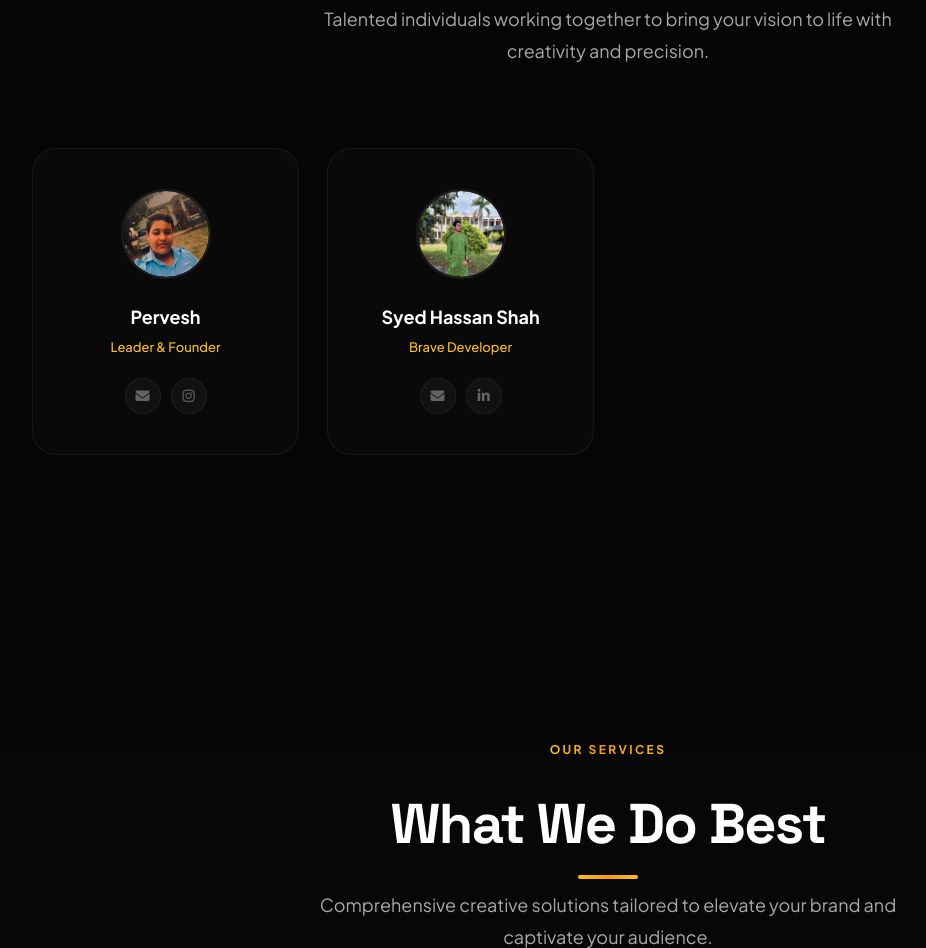
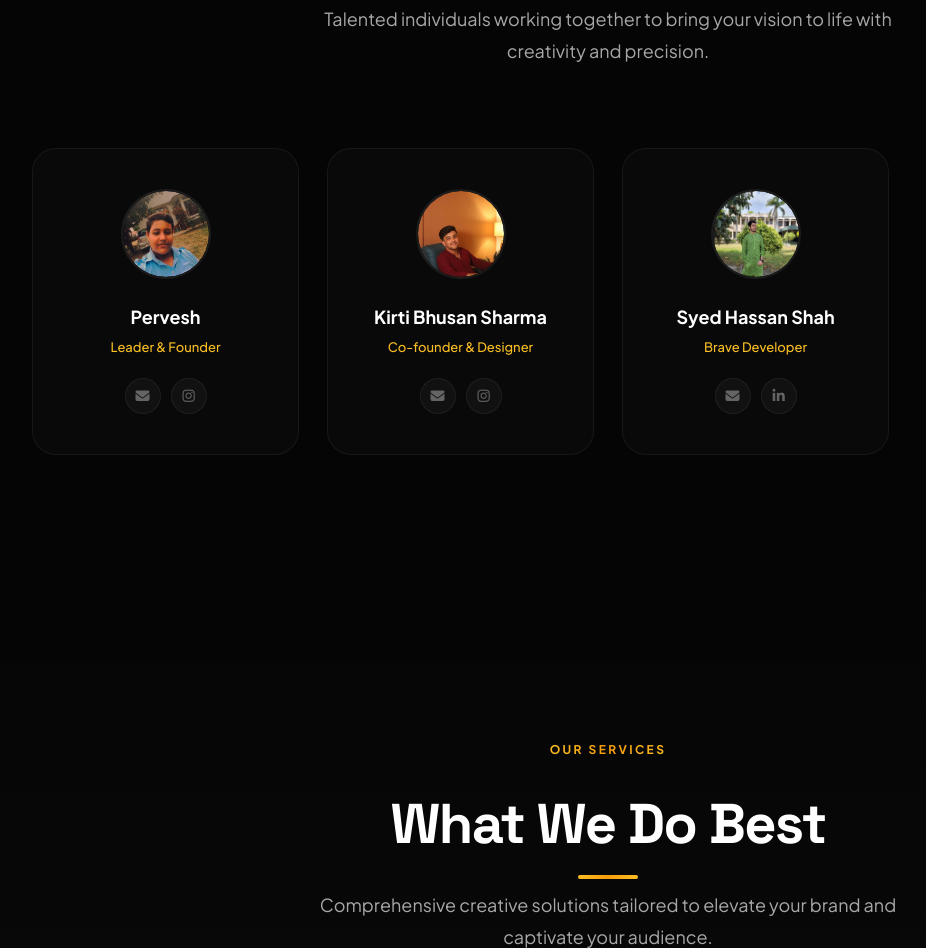
Before and after one commit to SyedHasanHussainShah/Start, a plain HTML site: page index.html in a window 1280 px wide. Shown: the part 2025-2973 px from the top of the page, without its empty margins (32-958 px from the left). Drawn offline with Linux system fonts and the light colour scheme.

Commit message:
Updated project files

```diff
--- a/index.html
+++ b/index.html
@@ -2200,6 +2200,17 @@
                     <div class="team-socials">
                         <a href="mailto:pervesh117@gmail.com" class="team-social magnetic" aria-label="Email"><i class="fas fa-envelope"></i></a>
                         <a href="https://instagram.com/pervesh_cs" target="_blank" class="team-social magnetic" aria-label="Instagram"><i class="fab fa-instagram"></i></a>
+                    </div>
+                </div>
+                <div class="team-card reveal tilt" data-tilt>
+                    <div class="team-avatar">
+                        <img src="images/kirti.jpg" alt="Kirti Bhusan Sharma" style="width: 100%; height: 100%; border-radius: 50%; object-fit: cover;">
+                    </div>
+                    <h4 class="team-name">Kirti Bhusan Sharma</h4>
+                    <p class="team-role">Co-founder & Designer</p>
+                    <div class="team-socials">
+                        <a href="mailto:kirtisarma012@gmail.com" class="team-social magnetic" aria-label="Email"><i class="fas fa-envelope"></i></a>
+                        <a href="https://instagram.com/fr._kirtibhusan" target="_blank" class="team-social magnetic" aria-label="Instagram"><i class="fab fa-instagram"></i></a>
                     </div>
                 </div>
                 <div class="team-card reveal tilt" data-tilt>
```
Also changed, not shown: images/kirti.jpg (added).
